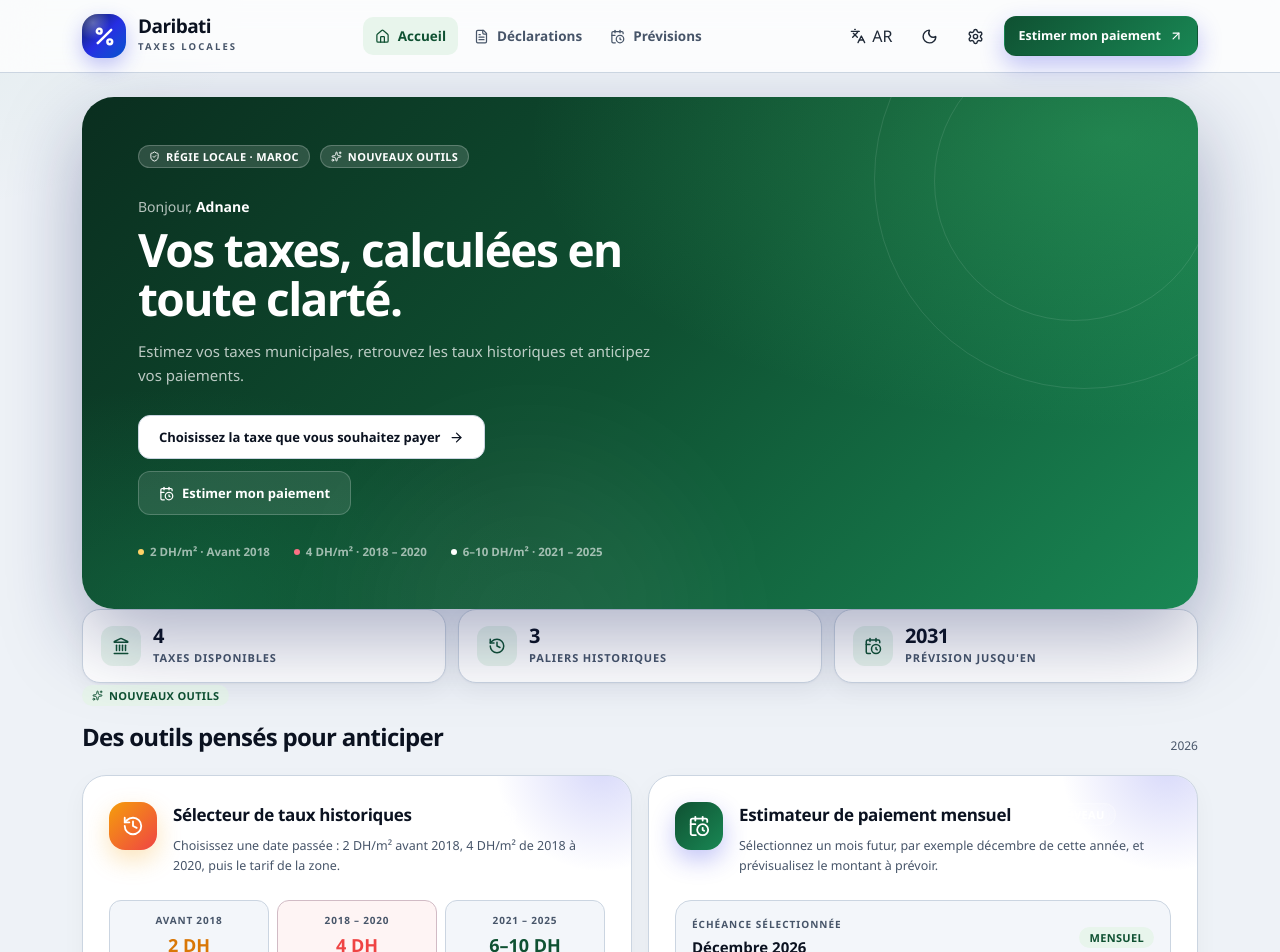
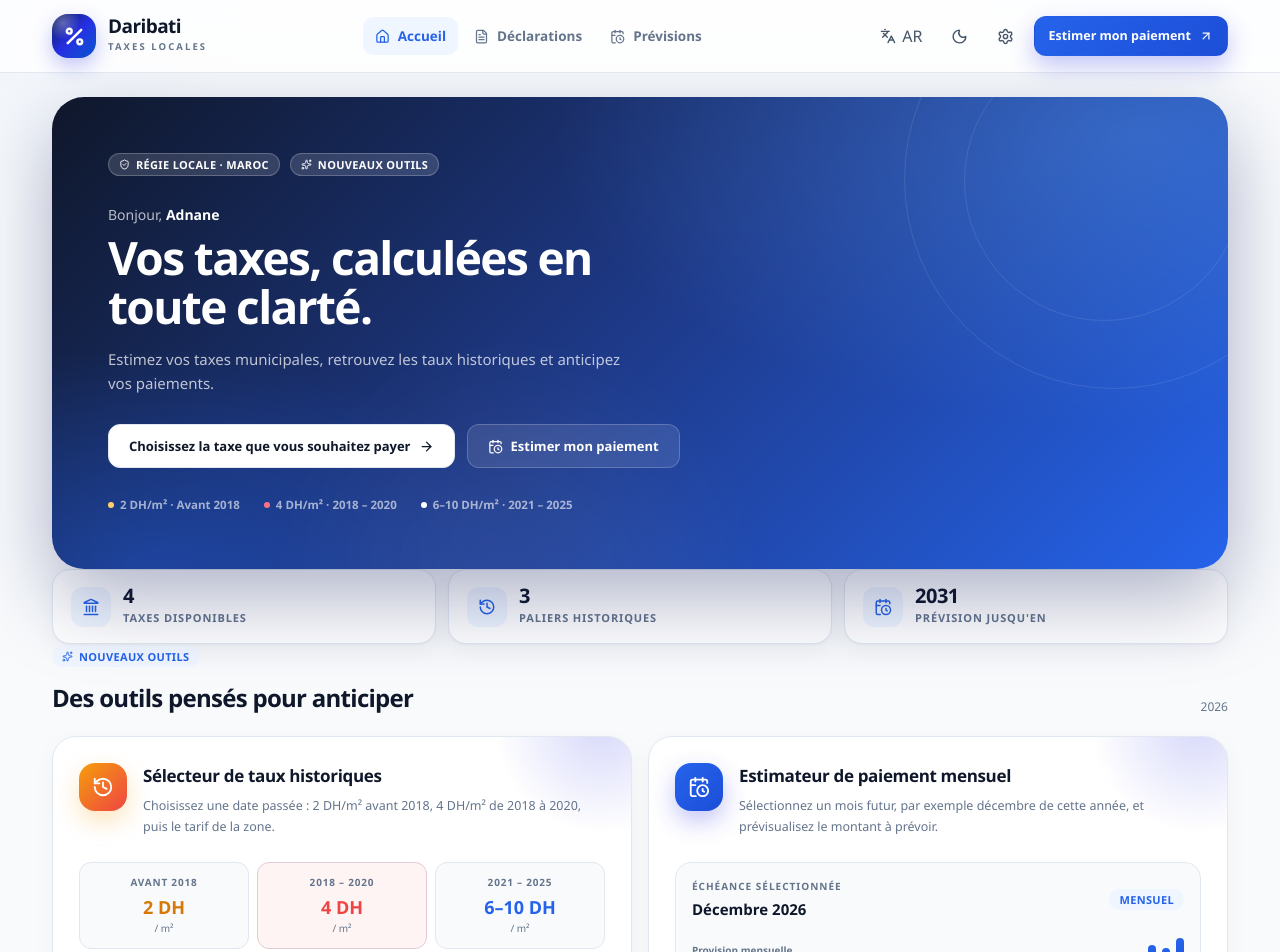
Before and after one commit to Code-With-Amine/notaireCal, a Next.js app: page / in a window 1280 px wide. Shown: the top 952 px of the page. Built offline with nearby package versions, Linux system fonts and the light colour scheme.

Commit message:
Master design system: blue brand identity, spacing/typography tokens, contrast fixes

```diff
--- a/app/globals.css
+++ b/app/globals.css
@@ -3,19 +3,19 @@
 @custom-variant dark (&:where(.dark, .dark *));
 
 :root {
-  --bg: #eef2f7;
-  --bg-soft: #e6ecf4;
-  --surface: #ffffff;
-  --surface-2: #f3f6fa;
-  --surface-3: #e8edf4;
-  --text: #0b1220;
-  --text-soft: #1f2937;
-  --muted: #475569;
-  --border: #cbd5e1;
-  --border-strong: #94a3b8;
-  --brand: #0f5132;
-  --brand-2: #198754;
-  --brand-soft: #e8f5ec;
+  --bg: #F8FAFC;
+  --bg-soft: #F1F5F9;
+  --surface: #FFFFFF;
+  --surface-2: #F8FAFC;
+  --surface-3: #F1F5F9;
+  --text: #0F172A;
+  --text-soft: #475569;
+  --muted: #64748B;
+  --border: #E2E8F0;
+  --border-strong: #CBD5E1;
+  --brand: #2563EB;
+  --brand-2: #1D4ED8;
+  --brand-soft: #EFF6FF;
   --brand-contrast: #ffffff;
   --success: #0f9f6e;
   --success-soft: #e8f8f1;
@@ -24,23 +24,54 @@
   --danger: #dc2626;
   --shadow-sm: 0 1px 2px rgba(15, 23, 42, 0.04), 0 8px 24px rgba(15, 23, 42, 0.04);
   --shadow-lg: 0 24px 70px rgba(15, 23, 42, 0.13);
-  --radius: 20px;
+  --radius: 16px;
+  --radius-sm: 10px;
+  --radius-lg: 24px;
+
+  /* Spacing scale (base 4px) */
+  --space-1: 4px;
+  --space-2: 8px;
+  --space-3: 12px;
+  --space-4: 16px;
+  --space-5: 20px;
+  --space-6: 24px;
+  --space-8: 32px;
+  --space-10: 40px;
+  --space-12: 48px;
+  --space-16: 64px;
+  --space-20: 80px;
+
+  /* Typography scale */
+  --font-size-xs: 12px;
+  --font-size-sm: 14px;
+  --font-size-base: 16px;
+  --font-size-lg: 18px;
+  --font-size-xl: 24px;
+  --font-size-2xl: 32px;
+
+  --leading-tight: 1.1;
+  --leading-normal: 1.5;
+  --leading-relaxed: 1.65;
+
+  /* Layout */
+  --container-max: 1240px;
+  --container-padding: 32px;
 }
 
 .dark {
-  --bg: #0b1020;
-  --bg-soft: #0f1628;
-  --surface: #131c31;
-  --surface-2: #1a2540;
-  --surface-3: #233052;
-  --text: #f8fafc;
-  --text-soft: #e2e8f0;
-  --muted: #cbd5e1;
+  --bg: #0F172A;
+  --bg-soft: #1E293B;
+  --surface: #1E293B;
+  --surface-2: #334155;
+  --surface-3: #475569;
+  --text: #F8FAFC;
+  --text-soft: #CBD5E1;
+  --muted: #94A3B8;
   --border: #334155;
   --border-strong: #475569;
-  --brand: #4ade80;
-  --brand-2: #22c55e;
-  --brand-soft: #0f2a1a;
+  --brand: #3B82F6;
+  --brand-2: #2563EB;
+  --brand-soft: #1e3a5f;
   --brand-contrast: #ffffff;
   --success: #34d399;
   --success-soft: #0c2a22;
@@ -63,8 +94,8 @@ html {
 body {
   margin: 0;
   background:
-    radial-gradient(900px 500px at 100% -10%, rgba(15, 81, 50, 0.08), transparent 60%),
-    radial-gradient(700px 400px at -10% 0%, rgba(25, 135, 84, 0.06), transparent 55%),
+    radial-gradient(900px 500px at 100% -10%, rgba(37, 99, 235, 0.06), transparent 60%),
+    radial-gradient(700px 400px at -10% 0%, rgba(59, 130, 246, 0.05), transparent 55%),
     var(--bg);
   color: var(--text);
   font-family: "Segoe UI", "Helvetica Neue", Tahoma, Arial, sans-serif;
@@ -74,8 +105,8 @@ body {
 
 .dark body {
   background:
-    radial-gradient(900px 500px at 100% -10%, rgba(74, 222, 128, 0.1), transparent 60%),
-    radial-gradient(700px 400px at -10% 0%, rgba(34, 197, 94, 0.08), transparent 55%),
+    radial-gradient(900px 500px at 100% -10%, rgba(59, 130, 246, 0.12), transparent 60%),
+    radial-gradient(700px 400px at -10% 0%, rgba(37, 99, 235, 0.1), transparent 55%),
     var(--bg);
 }
 
@@ -97,9 +128,9 @@ a {
 
 .container-page {
   width: 100%;
-  max-width: 1180px;
+  max-width: var(--container-max);
   margin: 0 auto;
-  padding-inline: clamp(16px, 4vw, 32px);
+  padding-inline: clamp(16px, 4vw, var(--container-padding));
 }
 
 .surface {
@@ -145,9 +176,9 @@ a {
 
 .hero-gradient {
   background:
-    radial-gradient(1000px 500px at 92% 8%, rgba(74, 222, 128, 0.28), transparent 58%),
-    radial-gradient(700px 400px at 8% 100%, rgba(25, 135, 84, 0.35), transparent 55%),
-    linear-gradient(135deg, #0a2e1f 0%, #0f5132 50%, #198754 100%);
+    radial-gradient(1000px 500px at 92% 8%, rgba(96, 165, 250, 0.34), transparent 58%),
+    radial-gradient(700px 400px at 8% 100%, rgba(37, 99, 235, 0.4), transparent 55%),
+    linear-gradient(135deg, #0F172A 0%, #1E3A8A 50%, #2563EB 100%);
 }
 
 .card-tax-tnb {
@@ -176,8 +207,8 @@ a {
 
 .card-tax-cnp {
   background:
-    linear-gradient(180deg, rgba(8, 20, 38, 0) 18%, rgba(6, 40, 28, 0.92) 100%),
-    linear-gradient(135deg, #0a2e1f 0%, #0f5132 100%);
+    linear-gradient(180deg, rgba(8, 20, 38, 0) 18%, rgba(8, 14, 40, 0.92) 100%),
+    linear-gradient(135deg, #0F172A 0%, #2563EB 100%);
 }
 
 @layer components {
@@ -708,3 +739,19 @@ a {
     display: none !important;
   }
 }
+
+@media (prefers-reduced-motion: reduce) {
+  *,
+  *::before,
+  *::after {
+    animation-duration: 0.01ms !important;
+    animation-iteration-count: 1 !important;
+    transition-duration: 0.01ms !important;
+  }
+}
+
+:focus-visible {
+  outline: 2px solid var(--brand);
+  outline-offset: 2px;
+  border-radius: 4px;
+}
--- a/components/dashboard.tsx
+++ b/components/dashboard.tsx
@@ -29,7 +29,7 @@ const taxCards = [
     icon: Receipt,
     className: "card-tax-tva",
     badgeKey: "tax.new",
-    accent: "#0f5132",
+    accent: "#2563EB",
   },
   {
     href: "/tnb",
@@ -126,7 +126,7 @@ export function Dashboard() {
                 <div className="rounded-[20px] bg-white p-5 text-[#0c1426] shadow-xl">
                   <div className="flex items-center justify-between">
                     <div className="flex items-center gap-2.5">
-                      <span className="flex h-8 w-8 items-center justify-center rounded-lg bg-[#e8f5ec] text-[#0f5132]">
+                      <span className="flex h-8 w-8 items-center justify-center rounded-lg bg-[#EFF6FF] text-[#2563EB]">
                         <TrendingUp size={16} />
                       </span>
                       <div>
@@ -141,7 +141,7 @@ export function Dashboard() {
                   <p className="mt-5 text-[11px] font-semibold text-[#64748b]">
                     {t("forecast.monthlyInstallment")}
                   </p>
-                  <p className="mt-1 text-[34px] font-extrabold leading-none tracking-[-0.04em] text-[#0f5132]">
+                  <p className="mt-1 text-[34px] font-extrabold leading-none tracking-[-0.04em] text-[#2563EB]">
                     {previewAmount}
                   </p>
                   <div className="mt-5 flex h-24 items-end gap-2">
@@ -154,7 +154,7 @@ export function Dashboard() {
                             height: `${height}%`,
                             background:
                               index >= 8
-                                ? "linear-gradient(180deg,#0f5132,#198754)"
+                                ? "linear-gradient(180deg,#2563EB,#1D4ED8)"
                                 : "#e3e8f6",
                           }}
                         />
@@ -168,7 +168,7 @@ export function Dashboard() {
                   </div>
                   <Link
                     href="/forecast"
-                    className="mt-4 flex items-center justify-between rounded-xl bg-[#f4f6fc] px-3.5 py-2.5 text-[11.5px] font-bold text-[#0f5132] transition hover:bg-[#e8f5ec]"
+                    className="mt-4 flex items-center justify-between rounded-xl bg-[#f4f6fc] px-3.5 py-2.5 text-[11.5px] font-bold text-[#2563EB] transition hover:bg-[#EFF6FF]"
                   >
                     {t("dashboard.forecastCta")}
                     <ArrowUpRight size={13} />
@@ -286,7 +286,7 @@ export function Dashboard() {
           <Link href="/forecast" className="tool-card group fade-up fade-up-delay-1">
             <div className="relative flex items-start justify-between gap-4">
               <div className="flex items-start gap-4">
-                <span className="flex h-12 w-12 shrink-0 items-center justify-center rounded-2xl bg-[linear-gradient(135deg,#0f5132,#198754)] text-white shadow-[0_10px_24px_rgba(38,46,227,0.28)]">
+                <span className="flex h-12 w-12 shrink-0 items-center justify-center rounded-2xl bg-[linear-gradient(135deg,#2563EB,#1D4ED8)] text-white shadow-[0_10px_24px_rgba(38,46,227,0.28)]">
                   <CalendarClock size={22} />
                 </span>
                 <div>
@@ -333,7 +333,7 @@ export function Dashboard() {
                         height: `${height}%`,
                         background:
                           index > 4
-                            ? "linear-gradient(180deg,#0f5132,#198754)"
+                            ? "linear-gradient(180deg,#2563EB,#1D4ED8)"
                             : "var(--border)",
                       }}
                     />
--- a/components/tnb-calculator.tsx
+++ b/components/tnb-calculator.tsx
@@ -661,7 +661,7 @@ export function TnbCalculator() {
 
           <aside className="space-y-4 lg:sticky lg:top-[92px] lg:self-start">
             <div className="card overflow-hidden">
-              <div className="bg-[linear-gradient(135deg,#0a2e1f,#0f5132_58%,#198754)] p-5 text-white">
+              <div className="bg-[linear-gradient(135deg,#0F172A,#2563EB_58%,#1D4ED8)] p-5 text-white">
                 <p className="text-[10px] font-bold uppercase tracking-[0.16em] text-white/60">
                   {t("tnb.grandTotal")}
                 </p>
```
